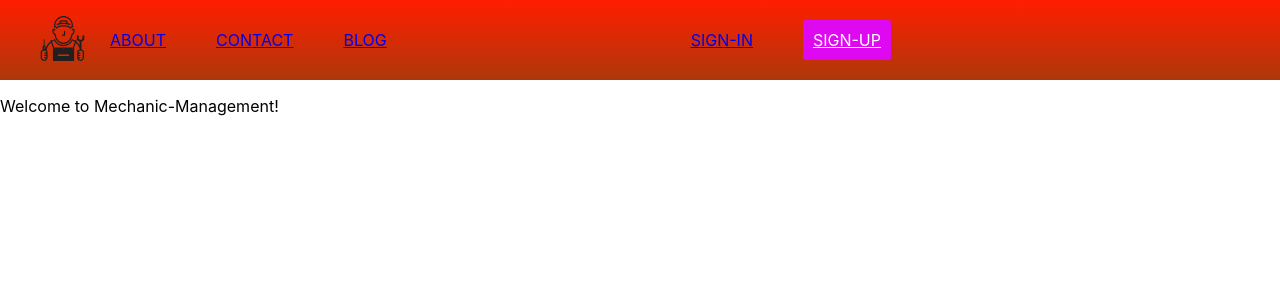
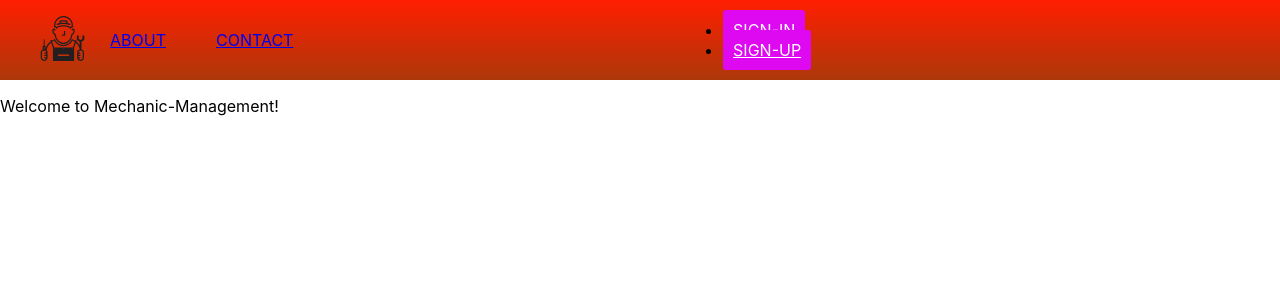
Before and after one commit to Team-Armadillo/Mechanic-Management, a React (Create React App) app in the folder client/: page / in a window 1280 px wide. Shown: the top 300 px of the page. Built offline with nearby package versions, Linux system fonts and the light colour scheme.

Commit message:
started laying page structure

```diff
--- a/client/src/components/Navbar.js
+++ b/client/src/components/Navbar.js
@@ -20,19 +20,16 @@ const Header = () => {
 
         <ul className={click ? "nav-options active" : "nav-options"}>
           <li className="option" onClick={closeMobileMenu}>
-            <a href="#">ABOUT</a>
+            <a href="../pages/About.js">ABOUT</a>
           </li>
           <li className="option" onClick={closeMobileMenu}>
-            <a href="#">CONTACT</a>
-          </li>
-          <li className="option" onClick={closeMobileMenu}>
-            <a href="#">BLOG</a>
+            <a href="../pages/Contact.js">CONTACT</a>
           </li>
           <li className="option mobile-option" onClick={closeMobileMenu}>
             <a href="#">SIGN-IN</a>
           </li>
           <li className=" option mobile-option" onClick={closeMobileMenu}>
-            <a href="" className="sign-up">
+            <a href="#" className="sign-up">
               SIGN-UP
             </a>
           </li>
@@ -40,10 +37,10 @@ const Header = () => {
       </div>
       <ul className="signin-up">
         <li className="sign-in" onClick={closeMobileMenu}>
-          <a href="#">SIGN-IN</a>
+          <a href="#" className="signin-btn ">SIGN-IN</a>
         </li>
         <li onClick={closeMobileMenu}>
-          <a href="" className="signup-btn">
+          <a href="#" className="signup-btn">
             SIGN-UP
           </a>
         </li>
--- a/client/src/components/header.css
+++ b/client/src/components/header.css
@@ -1,5 +1,6 @@
 /*Desktop View*/
 .header {
+   overflow: ;
     display: flex;
     background: linear-gradient(#ff1e00, #ad380a);
     justify-content: space-between;
@@ -41,10 +42,11 @@
   .option :hover {
     color: white;
   }
-  .signin-up {
+  .signing-up {
     display: flex;
     padding: 0px 5px;
     list-style-type: none;
+
   }
   .sign-in {
     padding-right: 50px;
@@ -52,6 +54,15 @@
   }
   .sign-in :hover {
     color: white;
+  }
+  .signin-btn {
+    padding: 10px 10px;
+    height: 2.4rem;
+    border-radius: 3px;
+    background: rgb(222, 9, 241);
+    color: white;
+    cursor: pointer;
+    align-items: center;
   }
   .signup-btn {
     padding: 10px 10px;
@@ -109,6 +120,15 @@
       height: 10vw;
       padding: 30px 0px;
     }
+    .sign-in {
+        background: rgb(222, 9, 241);
+        border-radius: 3px;
+        color: white;
+        padding: 20px 0px;
+        width: 80%;
+        align-self: center;
+        border-radius: 3px;
+    }
     .sign-up {
       background: rgb(222, 9, 241);
       border-radius: 3px;
```
Also changed, not shown: client/src/pages/About.js (added, +12 -0 lines), client/src/pages/Contact.js (added, +12 -0 lines).
